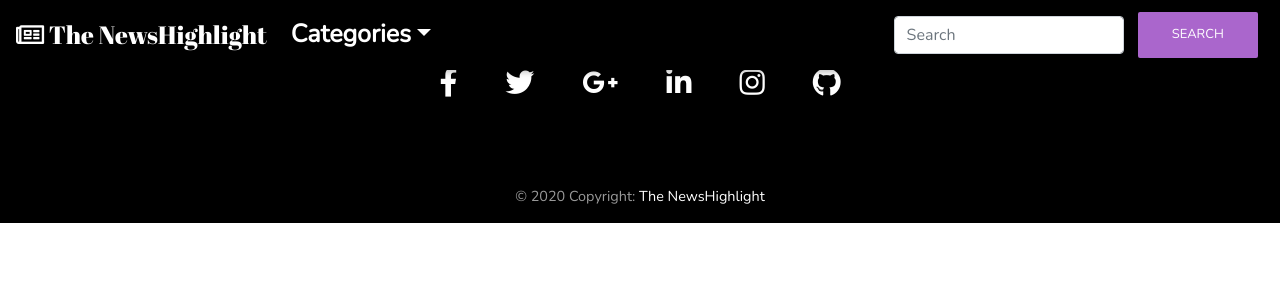
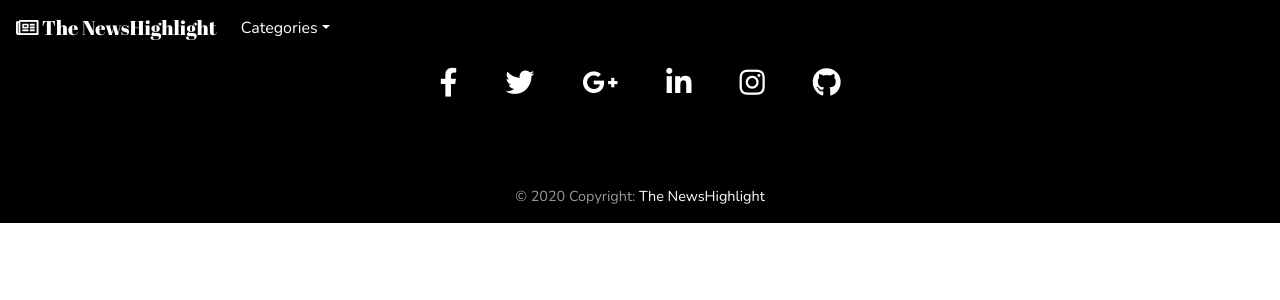
Before and after one commit to catherine244/NewsHighlight, a Flask app: template app/templates/base.html in a window 1280 px wide. Shown: the top 300 px of the page. Run offline with Flask 2, Linux system fonts and the light colour scheme; the template is opened without the code that fills it, so the values that code supplies are empty; some libraries are stand-ins or nearby versions.

Commit message:
modified my templates files

```diff
--- a/app/templates/base.html
+++ b/app/templates/base.html
@@ -17,7 +17,7 @@
 <body>
     <!--Navbar-->
     <nav class="navbar navbar-expand-lg navbar-dark fixed-top" style="background-color: #000">
-        <a class="navbar-brand" href="/" id="brand" style="font-family: 'Abril Fatface', cursive;font-size:25px"><i
+        <a class="navbar-brand" href="/" id="brand" style="font-family: 'Abril Fatface', cursive;"><i
                 class="far fa-newspaper"></i> The NewsHighlight</a>
         <!-- Collapse button -->
         <button class="navbar-toggler" type="button" data-toggle="collapse" data-target="#basicExampleNav"
@@ -30,7 +30,7 @@
             <ul class="navbar-nav mr-auto">
                 <li class="nav-item dropdown">
                     <a class="nav-link dropdown-toggle" id="navbarDropdownMenuLink" data-toggle="dropdown"
-                        aria-haspopup="true" aria-expanded="false"style="font-size:25px; font-weight:Bold">Categories</a>
+                        aria-haspopup="true" aria-expanded="false">Categories</a>
                     <div class="dropdown-menu dropdown-primary" aria-labelledby="navbarDropdownMenuLink">
                         <a class="dropdown-item" href="/category/{{categories[0]}}">Business <i
                                 class="fas fa-briefcase"></i></a>
@@ -49,13 +49,8 @@
                     </div>
                 </li>
             </ul>
-         <form class="form-inline my-2 my-lg-0">
-      <input class="form-control mr-sm-2" type="text" placeholder="Search">
-      <button class="btn btn-secondary my-2 my-sm-0" type="submit" >Search</button>
-    </form>
         </div>
     </nav>
-
     <!--/.Navbar-->
 
     {%block content%}
--- a/app/templates/index.html
+++ b/app/templates/index.html
@@ -10,7 +10,7 @@
             <h2 class="h2 text-white animated heartBeat" style="font-family: 'Abril Fatface', cursive;"><i
                     class="far fa-newspaper"></i> The NewsHighlight</h2>
             <h5 class="card-title h5 my-4 py-2">Always be on the know</h5>
-            <p class="mb-4 pb-2 px-md-5 mx-md-5"style="font-size:30px; font-weight:Bold">Get  top news headlines.. Made using the NewsAPI.</p>
+            <p class="mb-4 pb-2 px-md-5 mx-md-5"style="font-size:30px; font-weight:bol">Get  top news headlines.. Made using the NewsAPI.</p>
 
         </div>
     </div>
```
